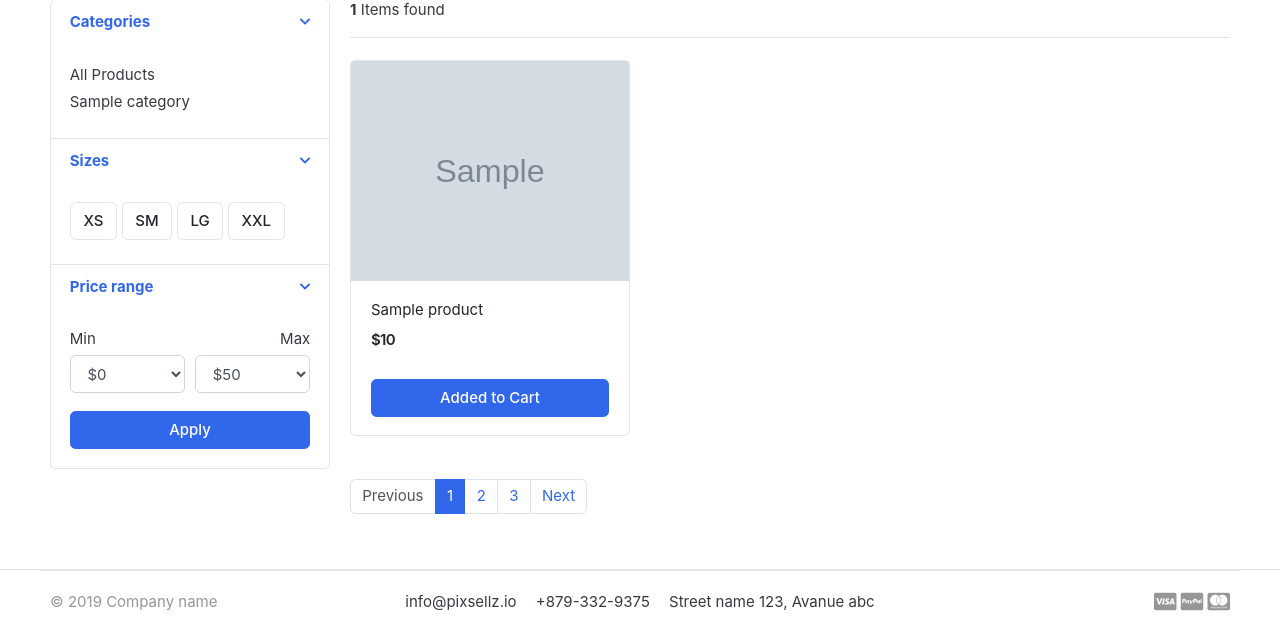
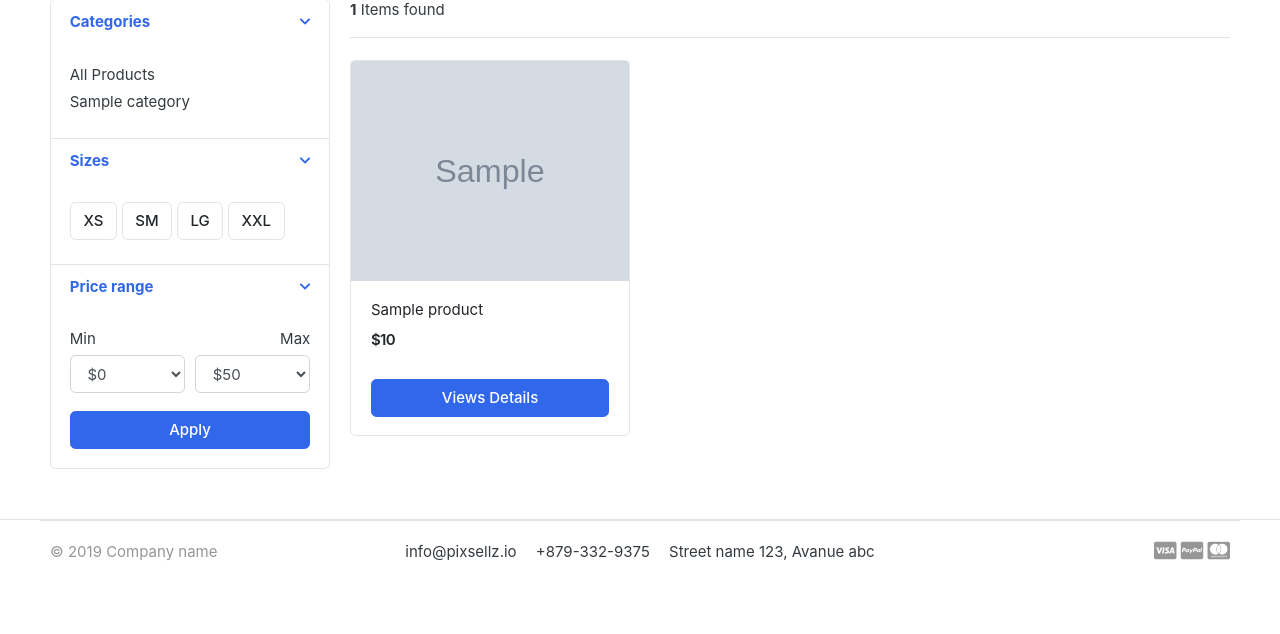
Before and after one commit to ky-nguyen/duan102, a Django app: page /store/ in a window 1280 px wide. Shown: the part 295-929 px from the top of the page. After the commit the page ends 856 px from the top, so only its background shows below. Run offline with Django 4.2, Linux system fonts and the light colour scheme; tables that the repository leaves empty hold one stand-in row (values such as "Sample post"); grey boxes marked "Sample" are stand-in pictures; some libraries are stand-ins or nearby versions; some web fonts are replaced.

Commit message:
Paginator in store.html

```diff
--- a/store/views.py
+++ b/store/views.py
@@ -6,6 +6,7 @@ from carts.models import CartItem
 from .models import Product
 from category.models import Category
 from carts.views import _cart_id
+from django.core.paginator import EmptyPage, PageNotAnInteger, Paginator
 
 # Create your views here.
 
@@ -17,15 +18,24 @@ def store(request, category_slug=None):
     if category_slug != None:
         categories = get_object_or_404(Category, slug=category_slug)
         products = Product.objects.filter(category=categories, is_available=True)
+        paginator = Paginator(products, 1)
+        page = request.GET.get('page')
+        paged_products = paginator.get_page(page)
+
         product_count = products.count()
     else:
         products = Product.objects.all().filter(is_available=True)
+        paginator = Paginator(products, 3)
+        page = request.GET.get('page')
+        paged_products = paginator.get_page(page)
+
         # TODO: method count product
         product_count = products.count()
 
     context = {
-        'products': products,
+        'products': paged_products,
         'product_count': product_count,
+
     }
     return render(request, 'store/store.html', context)
 
--- a/templates/store/store.html
+++ b/templates/store/store.html
@@ -144,7 +144,7 @@
                             <span class="price">${{product.price}}</span>
                         </div> <!-- price-wrap.// -->
                     </div>
-                    <a href="{% url 'add_cart' product.id %}" class="btn btn-block btn-primary">Added to Cart </a>
+                    <a href="{{product.get_url }}" class="btn btn-block btn-primary">Views Details </a>
                 </figcaption>
             </figure>
         </div> <!-- col.// -->
@@ -153,13 +153,29 @@
 
 
     <nav class="mt-4" aria-label="Page navigation sample">
-      <ul class="pagination">
-        <li class="page-item disabled"><a class="page-link" href="#">Previous</a></li>
-        <li class="page-item active"><a class="page-link" href="#">1</a></li>
-        <li class="page-item"><a class="page-link" href="#">2</a></li>
-        <li class="page-item"><a class="page-link" href="#">3</a></li>
-        <li class="page-item"><a class="page-link" href="#">Next</a></li>
-      </ul>
+        {% if products.has_other_pages %}
+                <ul class="pagination">
+                {% if products.has_previous %}
+                <li class="page-item "><a class="page-link" href="?page={{products.previous_page_number}}">Previous</a></li>
+                {% else %}
+                <li class="page-item disabled"><a class="page-link" href="#">Previous</a></li>
+                {% endif %}
+
+                {% for i in products.paginator.page_range %}
+                    {% if products.number == i %}
+                        <li class="page-item active"><a class="page-link" href="#">{{i}}</a></li>
+                    {% else %}
+                        <li class="page-item"><a class="page-link" href="?page={{i}}">{{i}}</a></li>
+                    {% endif %}
+                {% endfor %}
+
+                {% if products.has_next %}
+                    <li class="page-item"><a class="page-link" href="?page={{products.next_page_number}}">Next</a></li>
+                {% else %}
+                     <li class="page-item disabled"><a class="page-link" href="#">Next</a></li>
+                {% endif %}
+            </ul>
+        {% endif %}
     </nav>
 
         </main> <!-- col.// -->
```
Also changed, not shown: 8 other files.
